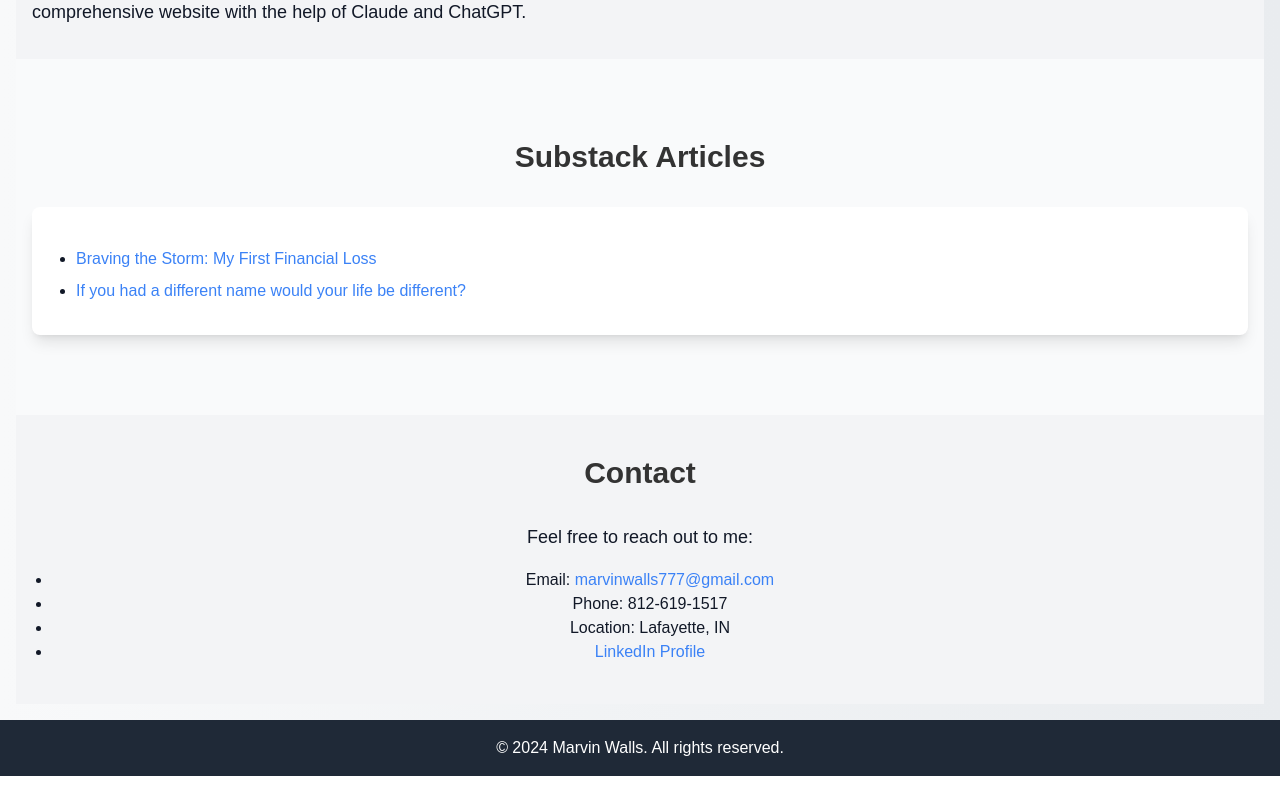
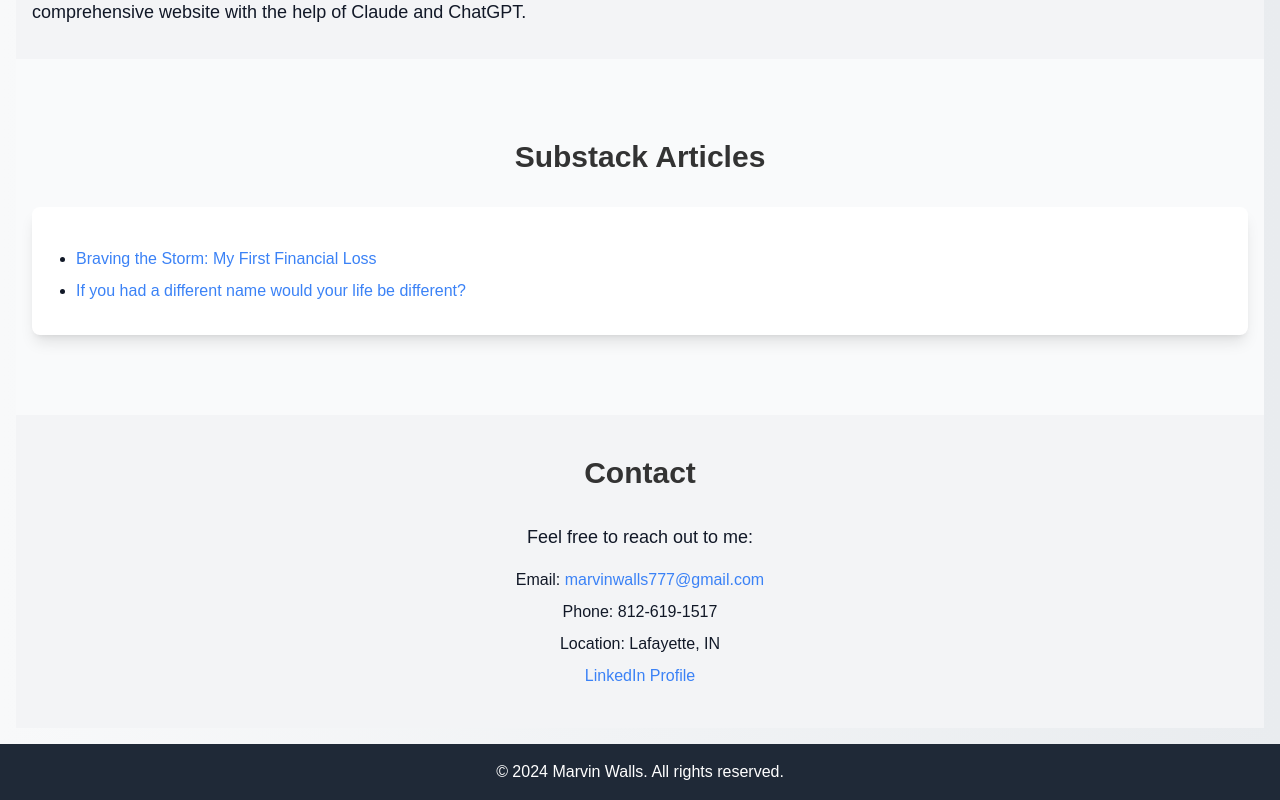
Before and after one commit to MarvinWalls/my-portfolio, a React (Create React App) app: page / in a window 1280 px wide. Shown: the part 1091-1891 px from the top of the page. Before the commit the page ends 1867 px from the top, so only its background shows below. Built offline with nearby package versions, Linux system fonts and the light colour scheme.

Commit message:
Remove bullets and adjust spacing in Contact section

```diff
--- a/src/components/Contact.js
+++ b/src/components/Contact.js
@@ -8,7 +8,7 @@ const Contact = () => {
         <p className="text-lg leading-relaxed text-center">
           Feel free to reach out to me:
         </p>
-        <ul className="list-disc pl-5 mt-4 text-center">
+        <ul className="mt-4 text-center space-y-2">
           <li>Email: <a href="mailto:marvinwalls777@gmail.com" className="text-blue-500 hover:underline">marvinwalls777@gmail.com</a></li>
           <li>Phone: 812-619-1517</li>
           <li>Location: Lafayette, IN</li>
```
